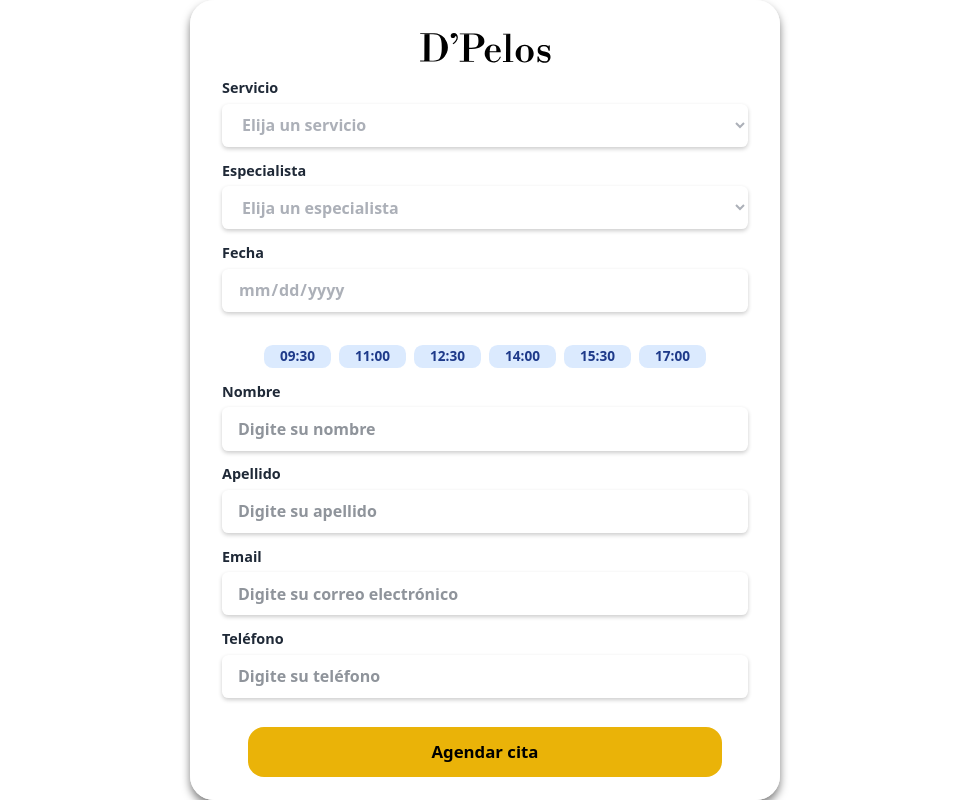
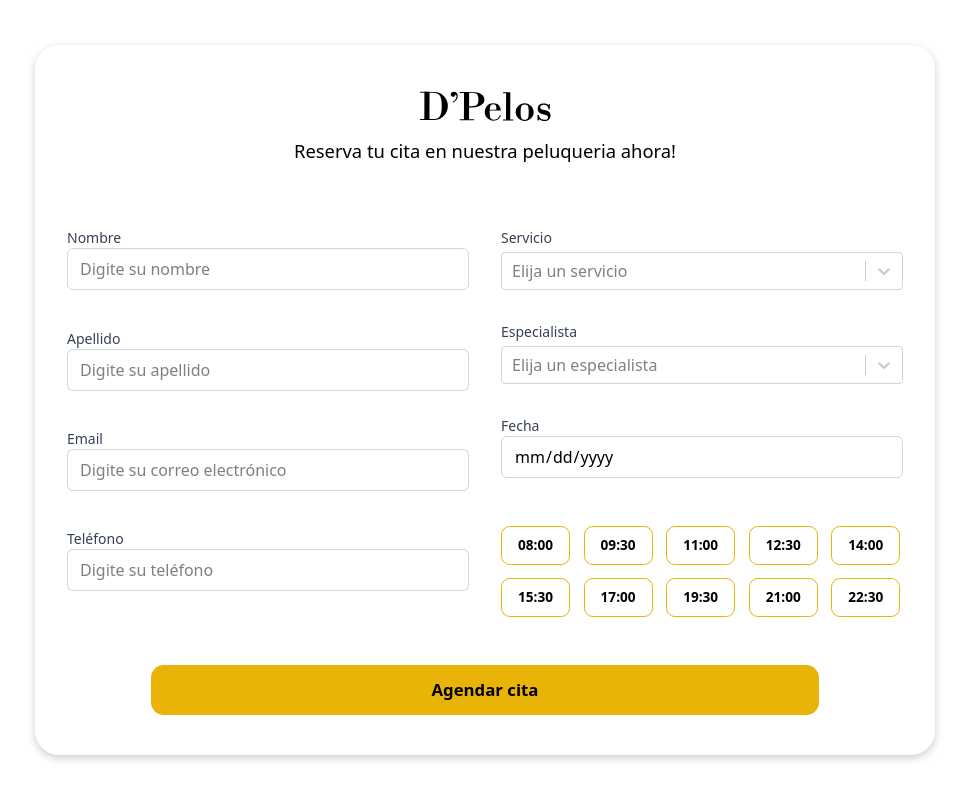
Before and after one commit to DIOR27/peluqueria, a React (Vite) app in the folder dpelos-client/: page /agendar in a window 1280 px wide. Shown: the whole page, without its empty margins (155-1124 px from the left). Built offline with nearby package versions, Linux system fonts and the light colour scheme.

Commit message:
WIP: cambios en formulario de cita

```diff
--- a/dpelos-client/src/components/schedule/AppointmentForm.css
+++ b/dpelos-client/src/components/schedule/AppointmentForm.css
@@ -1,137 +1,111 @@
-
 .form-container {
-    height: 100vh;
+  min-height: 100vh;
   display: flex;
   flex-direction: column;
   justify-content: center;
   align-items: center;
-    background-color: #ffffff;
-    overflow: hidden;
+  background: #fff;
 }
 
 .logo {
-    align-self: center;
+  display: block;
+  margin-left: auto;
+  margin-right: auto;
   width: 140px;
-    height: 90px;
+  height: 60px;
+}
+.subtitulo {
+  text-align: center;
+  font-size: 1.15rem;
+  margin-bottom: 4rem;
 }
 
 .appointment-form {
-    background-color: #ffffff;
+  background: #fff;
   border-radius: 1.5rem;
-    box-shadow: 0 12px 8px rgba(255, 255, 255, 0.1);
+  box-shadow: 0px 3px 9px rgba(0,0,0,0.2);
   padding: 2rem;
-    max-width: 590px;
+  max-width: 900px;
   width: 100%;
+}
+
+.form-row {
+  display: grid;
+  grid-template-columns: 1fr 1fr;
+  gap: 2rem;
+  align-items: start;
+}
+
+.form-row .form-col:first-child {
+  gap: 1.4rem;
+}
+
+.form-row .form-col:nth-child(2) {
+  gap: 2rem;
+}
+
+.form-col {
   display: flex;
   flex-direction: column;
-    gap: 0.8rem;
-    box-shadow: 0 5px 9px rgba(0,0,0,0.5);
-    overflow-y: auto;
-  }
-
-  select,
-  input[type="text"],
-  input[type="email"],
-  input[type="tel"],
-  input[type="date"] {
-    padding: 0.6rem 1rem;
-    border: none;
-    font-size: 1rem;
-    box-shadow: 0 2px 4px rgba(0,0,0,0.2);
-    background: white;
-    border-radius: 0.4rem;
-  }
-
-
-  input[type="date"]:not(:placeholder-shown) {
-    color: rgb(172, 176, 184);
-  }
-
-
-  select {
-    color: rgb(172, 176, 184);
-  }
-
-
-  select:valid {
-    color: black;
-  }
-
-
-  select option[value=""] {
-    color: rgb(172, 176, 184);
-  }
-
-
-  select option:not([value=""]) {
-    color: black;
-  }
-
-  .label-text {
-    font-weight: 600;
-    color: #1f2937;
-    display: flex;
-    flex-direction: column;
-    font-size: 0.9rem;
-    gap: 0.3rem;
-
+  gap: 1rem;
 }
 
 .horas {
   display: flex;
   flex-wrap: wrap;
-    gap: 0.5rem;
-    justify-content: center;
-    margin-top: 20px;
+  gap: 0.85rem;
 }
 
 .horas button {
   font-size: 0.85rem;
-    padding: 0.1rem 1rem;
-    background-color: #DBEAFE;
-    color: #1E3A8A;
-    border: none;
+  padding: 0.5rem 1rem;
+  background-color: #ffffff;
+  color: #000000;
+  border: 1.5px solid #eab308;
   border-radius: 0.55rem;
   font-weight: bold;
   cursor: pointer;
   transition: background 0.3s;
 }
 
-  .horas button:hover {
-    background-color: #a6c9f8;
+.horas button.selected {
+  background-color: #eab308;
+  color: #000000;
 }
 
+.horas button:hover {
+  background-color: #f8f4df;
+  color: #000;
+}
 
-  .horas button.selected {
-    background-color: #61c564;
-    color: #1e3623;
+.button-container {
+  display: flex;
+  justify-content: center;
+  margin-top: 3rem;
+  margin-bottom: 0.5rem;
 }
 
 .agendar {
-    align-self: center;
   background-color: #eab308;
   border: none;
-    border-radius: 1rem;
+  border-radius: 0.8rem;
   padding: 0.8rem;
   font-size: 1.05rem;
   font-weight: bold;
   cursor: pointer;
-    margin-top: 1rem;
+  width: 80%;
   transition: background-color 0.3s;
-    width: 90%;
 }
 
 .agendar:hover {
   background-color: #cc9e08;
 }
 
-  @media (max-width: 500px) {
-    .horas {
-        flex-direction: column;
-        align-items: center;
+@media (max-width: 900px) {
+  .appointment-form {
+    max-width: 95vw;
   }
-
-    .horas button {
-        width: 100%;
+  .form-row {
+    grid-template-columns: 1fr;
   }
 }
--- a/dpelos-client/src/components/schedule/AppointmentForm.jsx
+++ b/dpelos-client/src/components/schedule/AppointmentForm.jsx
@@ -1,76 +1,140 @@
 import React, { useState } from "react";
+import { Formik, Form } from "formik";
+import * as Yup from "yup";
+import FormInput from "../ui/FormInput";
+import FormSelect from "../ui/FormSelect";
 import "./AppointmentForm.css";
 import dpelosn from "../../assets/dpelosn.svg";
+
+const servicesOptions = [
+  { value: "corte", label: "Corte" },
+  { value: "barba", label: "Barba" },
+];
+
+const specialistsOptions = [
+  { value: "juan", label: "Juan" },
+  { value: "mario", label: "Mario" },
+];
+
+const initialValues = {
+  servicio: "",
+  especialista: "",
+  fecha: "",
+  hora: "",
+  nombre: "",
+  apellido: "",
+  email: "",
+  telefono: "",
+};
+
+const validationSchema = Yup.object({
+  servicio: Yup.string().required("El servicio es requerido"),
+  especialista: Yup.string().required("El especialista es requerido"),
+  fecha: Yup.string().required("La fecha es requerida"),
+  hora: Yup.string().required("La hora es requerida"),
+  nombre: Yup.string().required("El nombre es requerido"),
+  apellido: Yup.string().required("El apellido es requerido"),
+  email: Yup.string()
+    .email("Formato de email inválido")
+    .required("El email es requerido"),
+  telefono: Yup.string()
+    .matches(/^\d+$/, "Formato de teléfono inválido")
+    .required("El teléfono es requerido"),
+});
 
 const AppointmentForm = () => {
   const [selectedHour, setSelectedHour] = useState(null);
 
-  const handleHourClick = (hour) => {
+  const handleHourClick = (hour, setFieldValue) => {
     setSelectedHour(hour);
+    setFieldValue("hora", hour);
+  };
+
+  const handleSubmit = (values) => {
+    console.log("Formulario enviado:", values);
   };
 
   return (
     <section className="form-container">
-      <form className="appointment-form">
-      <img src={dpelosn} alt="Logo D'Pelos" className="logo"/>
-
-        <label className="label-text">
-          Servicio
-          <select name="servicio" required>
-            <option value="">Elija un servicio</option>
-            <option value="corte">Corte</option>
-            <option value="barba">Barba</option>
-          </select>
-        </label>
-
-        <label className="label-text">
-          Especialista
-          <select name="especialista" required>
-            <option value="">Elija un especialista</option>
-            <option value="juan">Juan</option>
-            <option value="mario">Mario</option>
-          </select>
-        </label>
-
-        <label className="label-text">
-          Fecha
-          <input type="date" name="fecha" required />
-        </label>
-
+      <Formik
+        initialValues={initialValues}
+        validationSchema={validationSchema}
+        onSubmit={handleSubmit}
+      >
+        {({ setFieldValue }) => (
+          <Form className="appointment-form">
+            <img src={dpelosn} alt="Logo D'Pelos" className="logo" />
+            <p className="subtitulo">Reserva tu cita en nuestra peluqueria ahora!</p>
+            <div className="form-row">
+              <div className="form-col">
+                <FormInput
+                  label="Nombre"
+                  name="nombre"
+                  placeholder="Digite su nombre"
+                />
+                <FormInput
+                  label="Apellido"
+                  name="apellido"
+                  placeholder="Digite su apellido"
+                />
+                <FormInput
+                  label="Email"
+                  name="email"
+                  type="email"
+                  placeholder="Digite su correo electrónico"
+                />
+                <FormInput
+                  label="Teléfono"
+                  name="telefono"
+                  type="tel"
+                  placeholder="Digite su teléfono"
+                />
+              </div>
+              <div className="form-col">
+                <FormSelect
+                  label="Servicio"
+                  name="servicio"
+                  options={servicesOptions}
+                  placeholder="Elija un servicio"
+                />
+                <FormSelect
+                  label="Especialista"
+                  name="especialista"
+                  options={specialistsOptions}
+                  placeholder="Elija un especialista"
+                />
+                <FormInput
+                  label="Fecha"
+                  name="fecha"
+                  type="date"
+                  placeholder="Seleccione una fecha"
+                />
                 <div className="horas">
-          {["09:30", "11:00", "12:30", "14:00", "15:30", "17:00"].map((hour) => (
+                  {["08:00", "09:30", "11:00", "12:30", "14:00", "15:30", "17:00", "19:30", "21:00", "22:30"].map(
+                    (hour) => (
                       <button
                         key={hour}
                         type="button"
-              className={`hour-button ${selectedHour === hour ? "selected" : ""}`}
-              onClick={() => handleHourClick(hour)}
+                        className={`hour-button ${
+                          selectedHour === hour ? "selected" : ""
+                        }`}
+                        onClick={() => handleHourClick(hour, setFieldValue)}
                       >
                         {hour}
                       </button>
-          ))}
+                    )
+                  )}
                 </div>
-
-        <label className="label-text">
-          Nombre
-          <input type="text" name="nombre" placeholder="Digite su nombre" required />
-        </label>
-        <label className="label-text">
-          Apellido
-          <input type="text" name="apellido" placeholder="Digite su apellido" required />
-        </label>
-        <label className="label-text">
-          Email
-          <input type="email" name="email" placeholder="Digite su correo electrónico" required />
-        </label>
-        <label className="label-text">
-          Teléfono
-          <input type="tel" name="telefono" placeholder="Digite su teléfono" required />
-        </label>
-
+              </div>
+            </div>
+            <div className="button-container">
               <button type="submit" className="agendar">
                 Agendar cita
               </button>
-      </form>
+            </div>
+          </Form>
+        )}
+      </Formik>
     </section>
   );
 };
```
Lines whose indentation alone changed are shown as unchanged.
